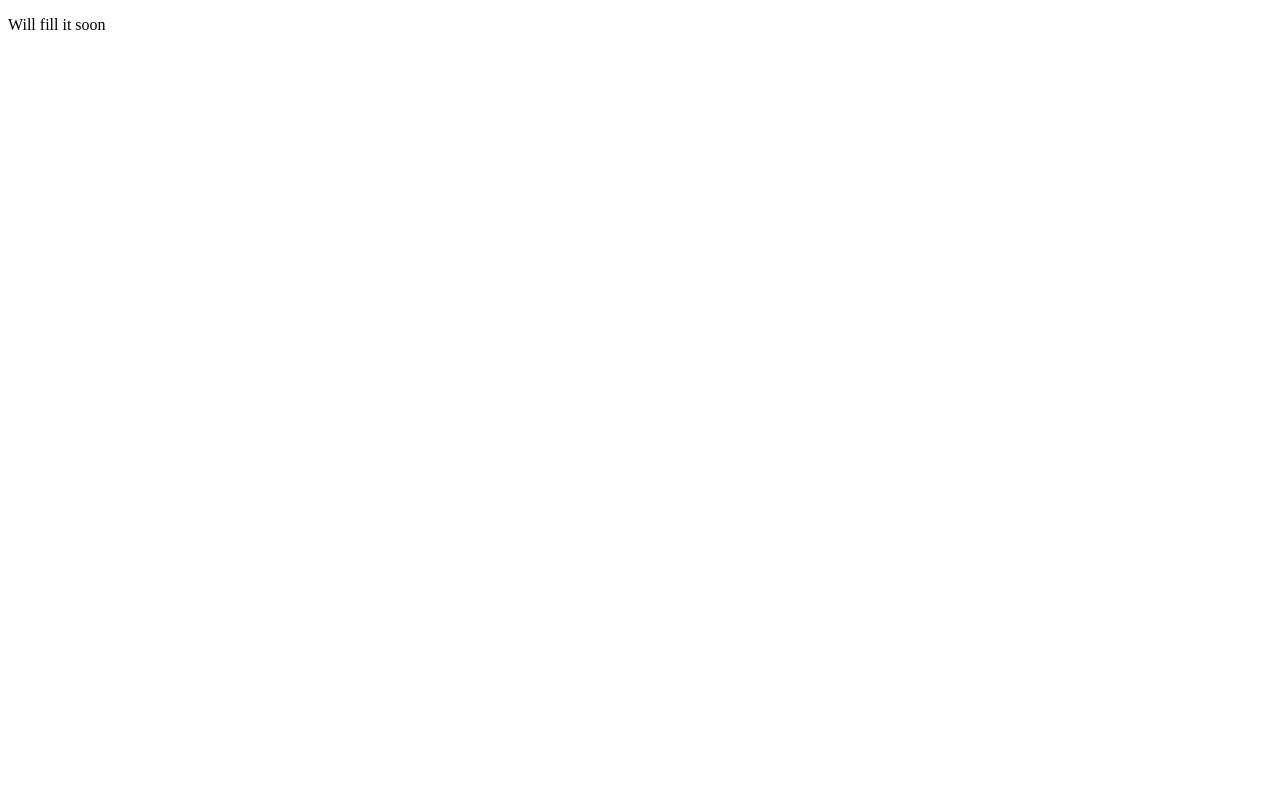
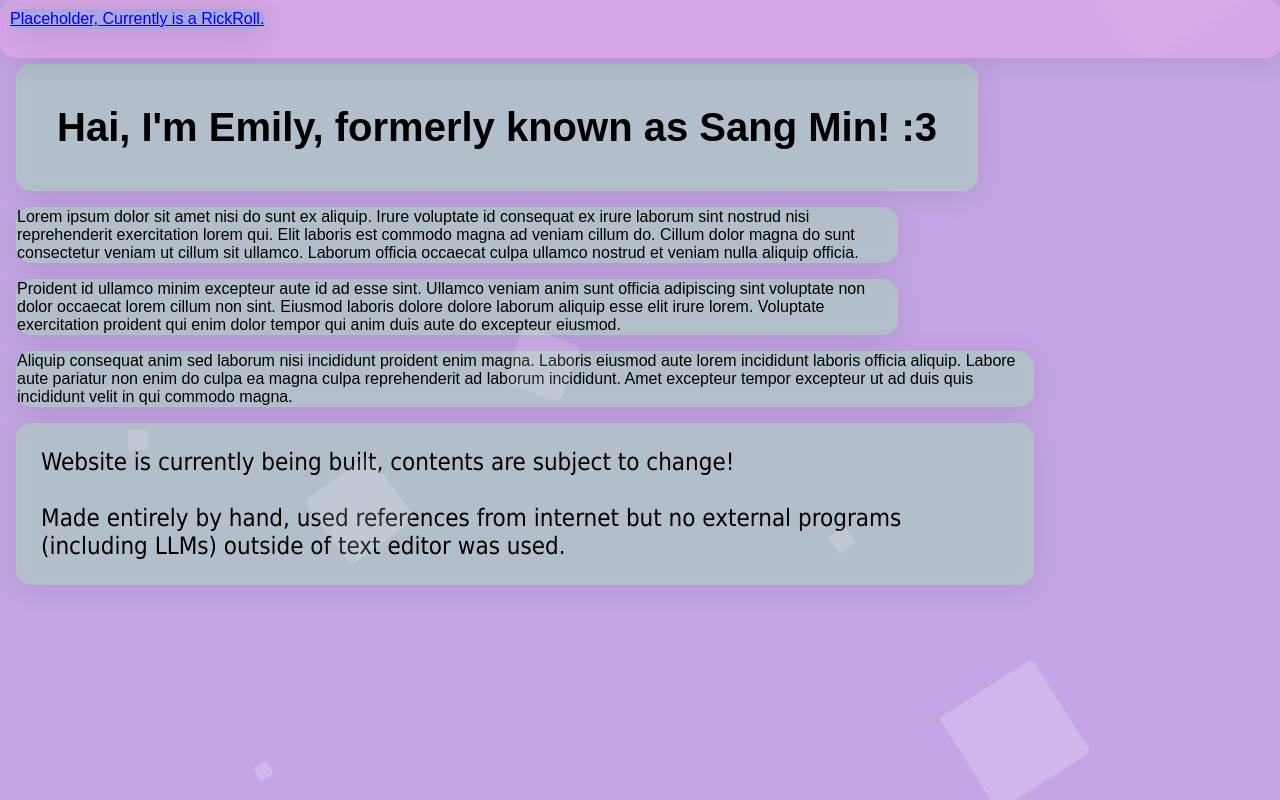
Before and after one commit to emilydotlgbt/emily.lgbt, a plain HTML site: page index.html in a window 1280 px wide. Drawn offline with Linux system fonts and the light colour scheme.

Commit message:
added stuffs idk

```diff
--- a/index.html
+++ b/index.html
@@ -1,14 +1,96 @@
 <!DOCTYPE html>
+
+<!-- Written by hand, some are inspirations taken from online sources! -->
 
 <html>
 
 	<head>
-		<title>Placeholder</title>
+		<!-- Title -->
+		<title>Emily &#40; 상민 &#47; Sang Min &#41;&#39;s Website</title>
+		<!-- Meta -->
+		<meta charset="UTF-8">
+		<meta name="viewport" content="width=device-width, initial-scale=1.0">
+		<!-- Cascading Style Sheets -->
+		<link rel="stylesheet" href="./mainstyle.css">
+		<!-- Open Graph -->
+		<meta property="og:title" content="Emily ( 상민/Sang Min )">
+		<meta property="og:type" content="website">
+		<meta property="og:image" content="https://emily.lgbt/images/thumbnail/1200x630.png">
+		<meta property="og:url" content="https://emily.lgbt">
+		<meta property="og:description" content="Website about Emily aka Sang Min">
+		<meta property="og:image:type" content="image/png">
+		<meta property="og:image:width" content="1200">
+		<meta property="og:image:height" content="630">
+		<meta property="og:image:alt" content="Thumbnail Image">
+		<meta property="og:locale" content="en_GB">
+		<meta property="og:locale:alternate" content="en_US">
+		<!-- Favicons -->
+		<link rel="apple-touch-icon" sizes="180x180" href="/images/favicons/apple-touch-icon.png">
+		<link rel="icon" type="image/png" sizes="32x32" href="/images/favicons/favicon-32x32.png">
+		<link rel="icon" type="image/png" sizes="16x16" href="/images/favicons/favicon-16x16.png">
+		<!-- Manifest -->
+		<link rel="manifest" href="/site.webmanifest">
 	</head>
 
 	<body>
 
-		<p>Will fill it soon</p>
+		<!-- Main Content Start -->
+		<div id="background-div">
+
+			<!-- Navbar Start -->
+			<div id="navbar-top">
+				<div id="navbar-top-flex-container">
+					<div>
+						<a href="https://www.youtube.com/watch?v=dQw4w9WgXcQ" class="button">Placeholder&#44; Currently is a RickRoll&#46;</a>
+					</div>
+				</div>
+			</div>
+			<!-- Navbar End -->
+
+			<!-- Main Content Start -->
+			<div id="content-flex-container">
+				<div id="content1" class="contents">
+					<h1 id="hello">Hai, I&#39;m Emily&#44; formerly known as Sang Min! &#58;3</h1>
+				</div>
+				<div id="content2" class="contents">
+					Lorem ipsum dolor sit amet nisi do sunt ex aliquip. Irure voluptate id consequat ex irure laborum sint nostrud nisi reprehenderit exercitation lorem qui. Elit laboris est commodo magna ad veniam cillum do. Cillum dolor magna do sunt consectetur veniam ut cillum sit ullamco. Laborum officia occaecat culpa ullamco nostrud et veniam nulla aliquip officia.
+				</div>
+				<div id="content3" class="contents">
+					Proident id ullamco minim excepteur aute id ad esse sint. Ullamco veniam anim sunt officia adipiscing sint voluptate non dolor occaecat lorem cillum non sint. Eiusmod laboris dolore dolore laborum aliquip esse elit irure lorem. Voluptate exercitation proident qui enim dolor tempor qui anim duis aute do excepteur eiusmod.
+				</div>
+				<div id="content4" class="contents">
+					Aliquip consequat anim sed laborum nisi incididunt proident enim magna. Laboris eiusmod aute lorem incididunt laboris officia aliquip. Labore aute pariatur non enim do culpa ea magna culpa reprehenderit ad laborum incididunt. Amet excepteur tempor excepteur ut ad duis quis incididunt velit in qui commodo magna.
+				</div>
+				<div id="construction" class="contents">
+					<p id="underconstruction">
+						Website is currently being built&#44; contents are subject to change&#33;
+						<br>
+						<br>
+						Made entirely by hand&#44; used references from internet but no external programs &#40;including LLMs&#41; outside of text editor was used&#46;
+					</p>
+				</div>
+			</div>
+			<!-- Main Content End -->
+
+		</div>
+		<!-- Main Content End -->
+
+		<!-- Animation Start -->
+		<div class="areaofanims" >
+            <ul class="floatythings">
+                    <li></li>
+                    <li></li>
+                    <li></li>
+                    <li></li>
+                    <li></li>
+                    <li></li>
+                    <li></li>
+                    <li></li>
+                    <li></li>
+                    <li></li>
+            </ul>
+    	</div >
+    	<!-- Animation End -->
 
 	</body>
 </html>
```
Also changed, not shown: images/favicons/android-chrome-192x192.png (added), images/favicons/android-chrome-512x512.png (added), images/favicons/apple-touch-icon.png (added), images/favicons/favicon-16x16.png (added), images/favicons/favicon-32x32.png (added), images/favicons/favicon.ico (added), site.webmanifest (added), 1 other file.
